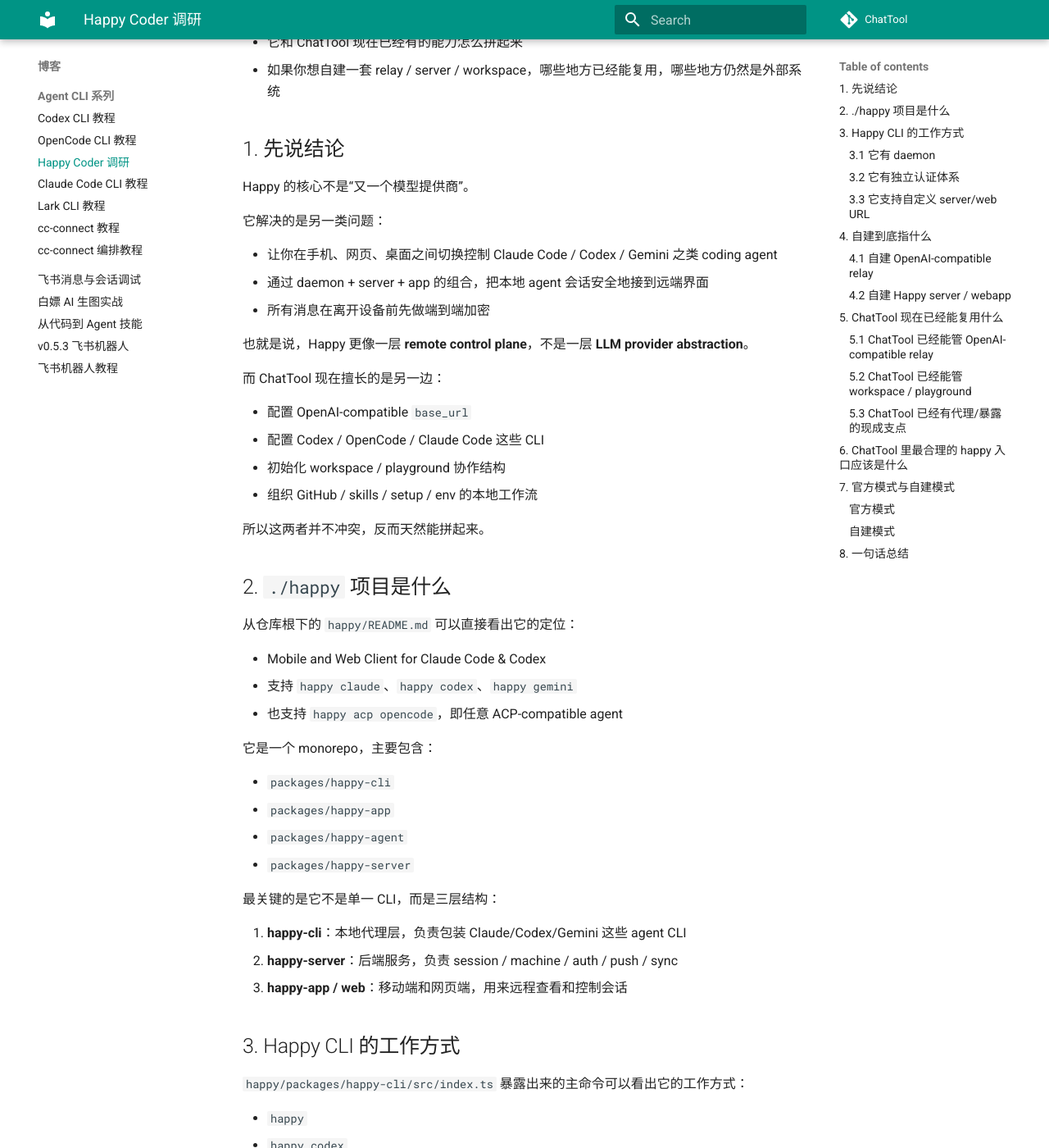
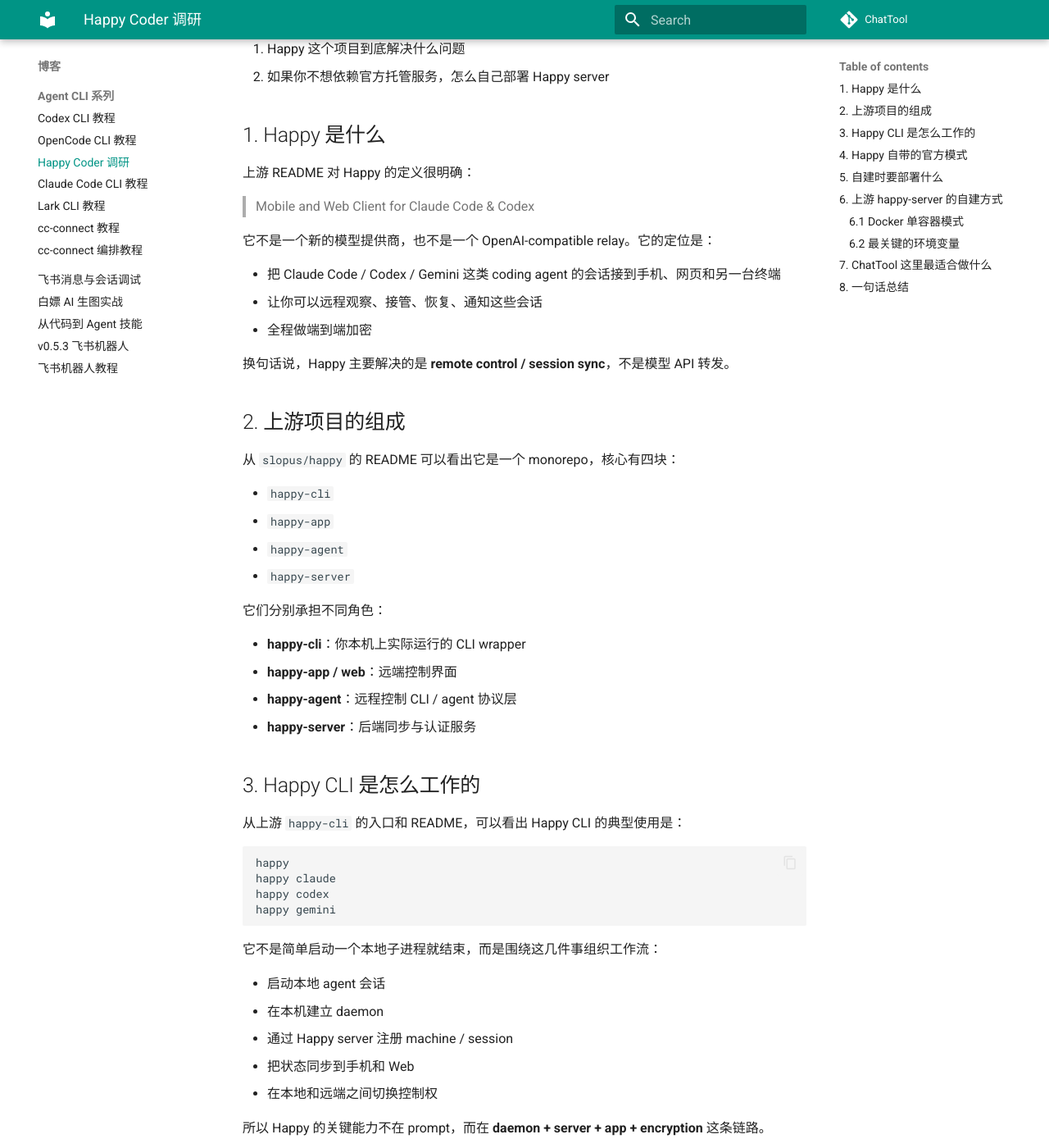
Before and after one commit to cubenlp/ChatTool, an MkDocs documentation site: the page built from docs/blog/agent-cli/happy-coder-relay-guide.md, in a window 1280 px wide and 1400 px high, scrolled down 305 px. Shown: the whole window at 82% size. Built offline with MkDocs 1.6.1 and Material for MkDocs 9.7.7, drawn with Linux system fonts in a browser that asks for light colours; comment, search, counter and statistics services are not loaded; the version menu is left out; some of the changed text lies outside the part shown.

Commit message:
refine happy setup scope

````diff
--- a/docs/blog/agent-cli/happy-coder-relay-guide.md
+++ b/docs/blog/agent-cli/happy-coder-relay-guide.md
@@ -1,244 +1,179 @@
-# Happy Coder 调研：把手机/网页远程控制接进 coding agent，与自建 relay 怎么配合
+# Happy 调研：上游 `slopus/happy` 项目怎么工作，以及怎么自建 Happy server
 
-这篇文章不是在说 ChatTool 已经内置了一个完整的 Happy 替代品。它更像是一份调研记录：
+这篇文章只讨论上游项目 **[`slopus/happy`](https://github.com/slopus/happy)** 本身。
 
-- `./happy` 项目到底是什么
-- 它和 ChatTool 现在已经有的能力怎么拼起来
-- 如果你想自建一套 relay / server / workspace，哪些地方已经能复用，哪些地方仍然是外部系统
+重点有两件事：
 
-## 1. 先说结论
+1. Happy 这个项目到底解决什么问题
+2. 如果你不想依赖官方托管服务，怎么自己部署 Happy server
 
-Happy 的核心不是“又一个模型提供商”。
+## 1. Happy 是什么
 
-它解决的是另一类问题：
+上游 README 对 Happy 的定义很明确：
 
-- 让你在手机、网页、桌面之间切换控制 Claude Code / Codex / Gemini 之类 coding agent
-- 通过 daemon + server + app 的组合，把本地 agent 会话安全地接到远端界面
-- 所有消息在离开设备前先做端到端加密
+> Mobile and Web Client for Claude Code & Codex
 
-也就是说，Happy 更像一层 **remote control plane**，不是一层 **LLM provider abstraction**。
+它不是一个新的模型提供商，也不是一个 OpenAI-compatible relay。它的定位是：
 
-而 ChatTool 现在擅长的是另一边：
+- 把 Claude Code / Codex / Gemini 这类 coding agent 的会话接到手机、网页和另一台终端
+- 让你可以远程观察、接管、恢复、通知这些会话
+- 全程做端到端加密
 
-- 配置 OpenAI-compatible `base_url`
-- 配置 Codex / OpenCode / Claude Code 这些 CLI
-- 初始化 workspace / playground 协作结构
-- 组织 GitHub / skills / setup / env 的本地工作流
+换句话说，Happy 主要解决的是 **remote control / session sync**，不是模型 API 转发。
 
-所以这两者并不冲突，反而天然能拼起来。
+## 2. 上游项目的组成
 
-## 2. `./happy` 项目是什么
+从 `slopus/happy` 的 README 可以看出它是一个 monorepo，核心有四块：
 
-从仓库根下的 `happy/README.md` 可以直接看出它的定位：
+- `happy-cli`
+- `happy-app`
+- `happy-agent`
+- `happy-server`
 
-- Mobile and Web Client for Claude Code & Codex
-- 支持 `happy claude`、`happy codex`、`happy gemini`
-- 也支持 `happy acp opencode`，即任意 ACP-compatible agent
+它们分别承担不同角色：
 
-它是一个 monorepo，主要包含：
+- **happy-cli**：你本机上实际运行的 CLI wrapper
+- **happy-app / web**：远端控制界面
+- **happy-agent**：远程控制 CLI / agent 协议层
+- **happy-server**：后端同步与认证服务
 
-- `packages/happy-cli`
-- `packages/happy-app`
-- `packages/happy-agent`
-- `packages/happy-server`
+## 3. Happy CLI 是怎么工作的
 
-最关键的是它不是单一 CLI，而是三层结构：
+从上游 `happy-cli` 的入口和 README，可以看出 Happy CLI 的典型使用是：
 
-1. **happy-cli**：本地代理层，负责包装 Claude/Codex/Gemini 这些 agent CLI
-2. **happy-server**：后端服务，负责 session / machine / auth / push / sync
-3. **happy-app / web**：移动端和网页端，用来远程查看和控制会话
+```bash
+happy
+happy claude
+happy codex
+happy gemini
+```
 
-## 3. Happy CLI 的工作方式
+它不是简单启动一个本地子进程就结束，而是围绕这几件事组织工作流：
 
-`happy/packages/happy-cli/src/index.ts` 暴露出来的主命令可以看出它的工作方式：
+- 启动本地 agent 会话
+- 在本机建立 daemon
+- 通过 Happy server 注册 machine / session
+- 把状态同步到手机和 Web
+- 在本地和远端之间切换控制权
 
-- `happy`
-- `happy codex`
-- `happy gemini`
-- `happy resume`
-- `happy daemon ...`
-- `happy auth ...`
-- `happy connect ...`
+所以 Happy 的关键能力不在 prompt，而在 **daemon + server + app + encryption** 这条链路。
 
-这说明 Happy CLI 不是简单“代替 codex”的 wrapper，而是一个 **本地 session 编排器**。
+## 4. Happy 自带的官方模式
 
-核心特征有几个：
-
-### 3.1 它有 daemon
-
-`happy/packages/happy-cli/src/daemon/run.ts` 说明 daemon 是常驻进程，负责：
-
-- 机器注册
-- 会话追踪
-- RPC 控制
-- 和后端 server 保持 WebSocket 长连接
-
-所以 Happy 的“远程接管”不是靠把终端直接暴露出去，而是靠 daemon 做本地编排、server 做同步、app 做控制。
-
-### 3.2 它有独立认证体系
-
-`happy/packages/happy-cli/src/ui/auth.ts` 说明 Happy 不是拿 GitHub token 直接登录，而是：
-
-- 生成本地密钥对
-- 通过 Happy server 发起 auth request
-- 用移动端或网页端批准
-- 之后拿回加密材料和 server token
-
-这意味着：
-
-- Happy server 不是可选装饰，它是官方远程模式的核心一环
-- `happy auth login` 是必须动作，不是像 `setup codex` 那样只写本地 config 就够了
-
-### 3.3 它支持自定义 server/web URL
-
-`happy/packages/happy-cli/src/configuration.ts` 里明确读这些变量：
+Happy CLI 读取这些环境变量：
 
 - `HAPPY_SERVER_URL`
 - `HAPPY_WEBAPP_URL`
 - `HAPPY_HOME_DIR`
 
-默认分别是：
-
-- `https://api.cluster-fluster.com`
-- `https://app.happy.engineering`
-- `~/.happy`
-
-所以 Happy 从架构上就是支持“官方托管模式”和“自定义部署模式”的。
-
-## 4. 自建到底指什么
-
-如果说“自建 Happy”，要分清两种完全不同的东西。
-
-### 4.1 自建 OpenAI-compatible relay
-
-这是模型接入层。
-
-它影响的是：
-
-- `OPENAI_API_BASE`
-- `OPENAI_API_KEY`
-- `OPENAI_API_MODEL`
-
-这层和 ChatTool 非常契合，因为 ChatTool 本来就在管理这些配置。
-
-### 4.2 自建 Happy server / webapp
-
-这是 Happy 自己的远程会话基础设施。
-
-它影响的是：
-
-- `HAPPY_SERVER_URL`
-- `HAPPY_WEBAPP_URL`
-- `happy auth login`
-- daemon 与 server 的同步
-
-这层是 Happy 体系本身的事，ChatTool 只能帮你“接进去”，不能冒充已经实现。
-
-## 5. ChatTool 现在已经能复用什么
-
-这里就是这次调研最有价值的部分。
-
-### 5.1 ChatTool 已经能管 OpenAI-compatible relay
-
-当前仓库所有和 OpenAI-compatible 相关的主线都已经存在：
-
-- `setup codex`
-- `setup opencode`
-- `OpenAIConfig`
-- `Chat(api_base=...)`
-
-所以如果你的 happy coder 路线里需要一套 relay，这一层完全可以由 ChatTool 负责。
-
-### 5.2 ChatTool 已经能管 workspace / playground
-
-Happy 解决的是“怎么远程控制 agent”。
-ChatTool 解决的是“怎么组织本地协作结构”。
-
-这两者可以天然叠加：
-
-- Happy 负责跨设备接管 session
-- ChatTool 负责 `workspace` / `playground` / `reports` / `knowledge`
-
-### 5.3 ChatTool 已经有代理/暴露的现成支点
-
-仓库里没有 Happy server 的实现，但已经有两类非常接近的能力：
-
-- `docs/env/nginx_proxy.md`：反向代理文档
-- `setup frp` / `docs/tools/frp.md`：内网穿透与服务暴露
-
-所以如果你要做“自建 Happy server / relay 的部署实践”，这部分不需要从零开始重新发明文档结构。
-
-## 6. ChatTool 里最合理的 happy 入口应该是什么
-
-基于上面的调研，最合理的第一步不是在 ChatTool 里复刻 Happy server，而是做一个：
-
-```bash
-chattool setup happy
-```
-
-它做的事情应该是：
-
-1. 安装 `happy` CLI
-2. 收集或复用：
-   - `HAPPY_SERVER_URL`
-   - `HAPPY_WEBAPP_URL`
-   - `HAPPY_HOME_DIR`
-   - `OPENAI_API_BASE`
-   - `OPENAI_API_KEY`
-   - `OPENAI_API_MODEL`
-3. 把 Happy 的 server/webapp 配置存成一份 profile
-4. 把 OpenAI-compatible relay 配置也存成一份 profile
-5. 打印推荐的下一步：
-   - `chattool setup codex -e happy`
-   - `chattool setup opencode -e happy`
-   - `chattool setup workspace ...`
-   - `happy auth login`
-
-这条路线的好处是：
-
-- 复用现有 setup 框架
-- 不声称 ChatTool 已经实现 Happy server
-- 但又能把“happy coder + relay + workspace”真的串起来
-
-## 7. 官方模式与自建模式
-
-如果做成 `setup happy`，建议明确区分两种模式。
-
-### 官方模式
+如果你不设置它们，上游项目自己的默认值是：
 
 - `HAPPY_SERVER_URL=https://api.cluster-fluster.com`
 - `HAPPY_WEBAPP_URL=https://app.happy.engineering`
+- `HAPPY_HOME_DIR=~/.happy`
 
-然后继续：
+这就是官方 hosted 模式。
+
+对应的典型流程是：
+
+```bash
+npm install -g happy
+happy auth login
+happy claude
+```
+
+## 5. 自建时要部署什么
+
+如果你要自建，不是只配一个 `base_url` 就够了。
+
+Happy 自建的核心是：
+
+- 你自己的 **happy-server**
+- 你自己的 **webapp**（如果你要完整替代官方 web 入口）
+- 客户端把 `HAPPY_SERVER_URL` / `HAPPY_WEBAPP_URL` 指向你的部署
+
+这里最重要的是区分开：
+
+- **Happy server**：远程控制与同步平面
+- **模型 relay**：模型请求转发平面
+
+它们不是同一个东西。
+
+## 6. 上游 happy-server 的自建方式
+
+这部分可以直接从上游 `packages/happy-server/README.md` 读出来。
+
+上游已经给了一个很明确的自建路径：
+
+### 6.1 Docker 单容器模式
+
+Happy server 支持单容器运行，不依赖外部 Postgres / Redis / S3：
+
+```bash
+docker build -t happy-server -f Dockerfile .
+
+docker run -p 3005:3005 \
+  -e HANDY_MASTER_SECRET=<your-secret> \
+  -v happy-data:/data \
+  happy-server
+```
+
+这个模式下它使用：
+
+- PGlite 作为嵌入式数据库
+- 本地文件系统存上传文件
+- 内存事件总线
+
+所以如果你的目标是“先搭起来”，这已经是最小可行路径。
+
+### 6.2 最关键的环境变量
+
+根据上游 README，最少关注这些：
+
+- `HANDY_MASTER_SECRET`：必需
+- `PUBLIC_URL`
+- `PORT`
+- `DATA_DIR`
+- `PGLITE_DIR`
+
+如果你想换成外部基础设施，还可以再接：
+
+- `DATABASE_URL`
+- `REDIS_URL`
+- `S3_HOST` 等对象存储配置
+
+## 7. ChatTool 这里最适合做什么
+
+基于上游 Happy 项目本身，ChatTool 最适合做的不是“假装自己也实现了 Happy server”，而是：
+
+- 安装 Happy CLI
+- 帮你保存 `HAPPY_SERVER_URL` / `HAPPY_WEBAPP_URL` / `HAPPY_HOME_DIR`
+- 给出官方模式和自建模式的使用说明
+- 把自建 server 的入口文档整理好
+
+所以 `chattool setup happy` 最合理的边界应该是：
+
+1. 安装 `happy`
+2. 可选写入 Happy 自己的配置项
+3. 引导你执行：
 
 ```bash
 happy auth login
+happy claude
 ```
 
-### 自建模式
+或者如果你是自建：
 
-如果你自己部署了 Happy server / webapp，则配置：
+```bash
+chattool setup happy \
+  --server-url https://happy.example/api \
+  --webapp-url https://happy.example/app
 
-- `HAPPY_SERVER_URL=https://happy.example/api`
-- `HAPPY_WEBAPP_URL=https://happy.example/app`
-
-如果你还自建了 OpenAI-compatible relay，则另外配置：
-
-- `OPENAI_API_BASE=https://relay.example/v1`
-- `OPENAI_API_KEY=...`
-- `OPENAI_API_MODEL=...`
-
-这两层不要混淆：
-
-- Happy server 是远程控制平面
-- OpenAI relay 是模型访问平面
+happy auth login
+```
 
 ## 8. 一句话总结
 
-这次调研最关键的结论是：
+如果只从上游 `slopus/happy` 项目本身出发，最关键的认识是：
 
-> Happy 解决的是“远程控制 coding agent”，ChatTool 解决的是“本地配置、relay、workspace 和 setup 编排”。
-
-因此，最值得做的不是“让 ChatTool 假装自己实现了 Happy”，而是：
-
-> 用现有的 setup / config / workspace 框架，把 Happy 官方模式、自建 server 模式、自建 relay 模式，变成一条可复用的 happy coder 引导入口。
+> Happy 解决的是 coding agent 的远程控制和加密同步问题；自建时，重点是部署 `happy-server` 并让 CLI 指向你自己的 server/webapp，而不是先把它和模型 relay 混成一个系统。
````
Also changed, not shown: CHANGELOG.md (+1 -1 lines), README.md (+1 -1 lines), docs/client.md (+6 -7 lines), 5 other files.
